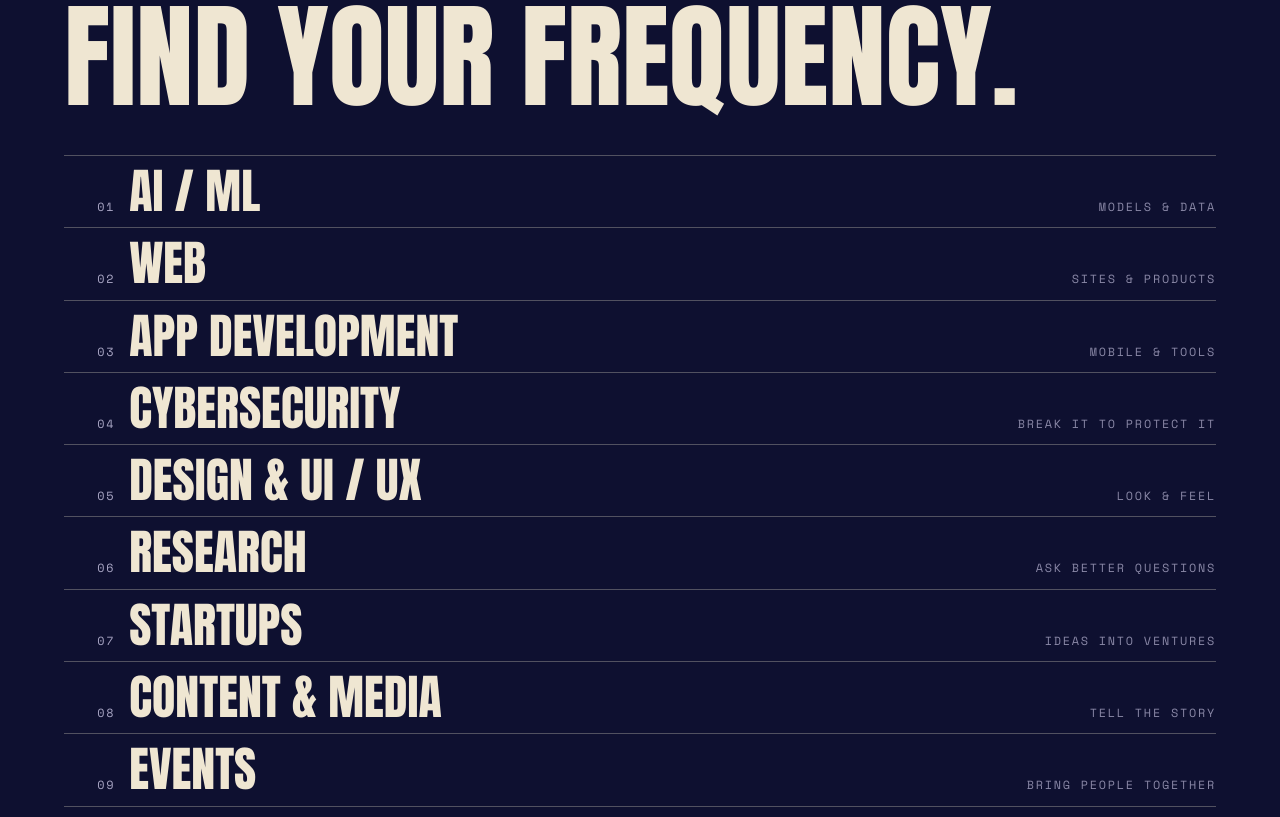
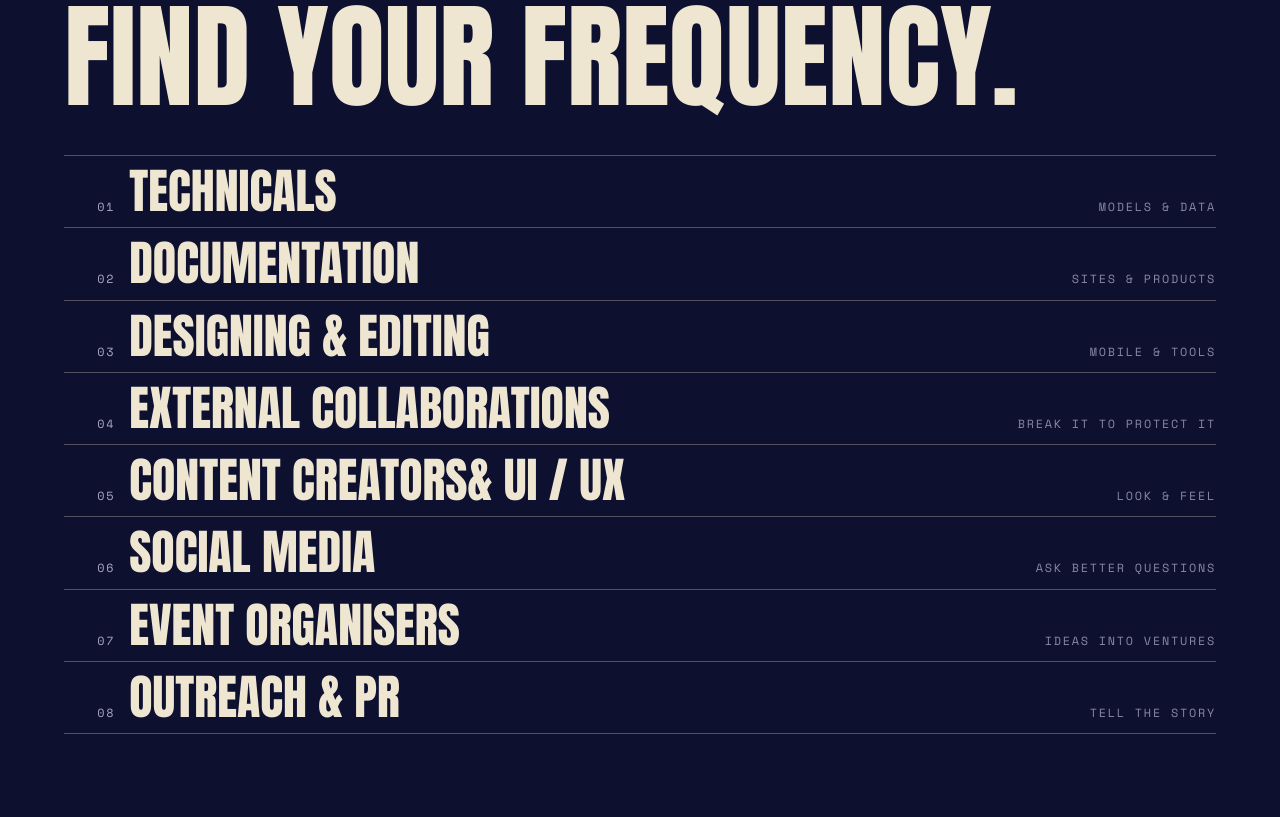
Before and after one commit to Rajni1109/spic-recruitment-page, a plain HTML site: page index.html in a window 1280 px wide. Shown: the part 3223-4040 px from the top of the page. Drawn offline with nearby package versions, Linux system fonts and the light colour scheme.

Commit message:
Update index.html

```diff
--- a/index.html
+++ b/index.html
@@ -158,15 +158,14 @@ footer button{background:none;border:0;font:inherit;letter-spacing:inherit;text-
   <p class="m sl">Where you fit</p>
   <h2>Find your frequency.</h2>
   <ul class="ix">
-    <li><span class="m">01</span>AI / ML<span class="m t">Models &amp; data</span></li>
-    <li><span class="m">02</span>Web<span class="m t">Sites &amp; products</span></li>
-    <li><span class="m">03</span>App development<span class="m t">Mobile &amp; tools</span></li>
-    <li><span class="m">04</span>Cybersecurity<span class="m t">Break it to protect it</span></li>
-    <li><span class="m">05</span>Design &amp; UI / UX<span class="m t">Look &amp; feel</span></li>
-    <li><span class="m">06</span>Research<span class="m t">Ask better questions</span></li>
-    <li><span class="m">07</span>Startups<span class="m t">Ideas into ventures</span></li>
-    <li><span class="m">08</span>Content &amp; media<span class="m t">Tell the story</span></li>
-    <li><span class="m">09</span>Events<span class="m t">Bring people together</span></li>
+    <li><span class="m">01</span>Technicals<span class="m t">Models &amp; data</span></li>
+    <li><span class="m">02</span>Documentation<span class="m t">Sites &amp; products</span></li>
+    <li><span class="m">03</span>Designing & Editing<span class="m t">Mobile &amp; tools</span></li>
+    <li><span class="m">04</span>External Collaborations<span class="m t">Break it to protect it</span></li>
+    <li><span class="m">05</span>Content creators&amp; UI / UX<span class="m t">Look &amp; feel</span></li>
+    <li><span class="m">06</span>Social media<span class="m t">Ask better questions</span></li>
+    <li><span class="m">07</span>Event organisers<span class="m t">Ideas into ventures</span></li>
+    <li><span class="m">08</span>Outreach &amp; PR<span class="m t">Tell the story</span></li>
   </ul>
 </section>
 
```
